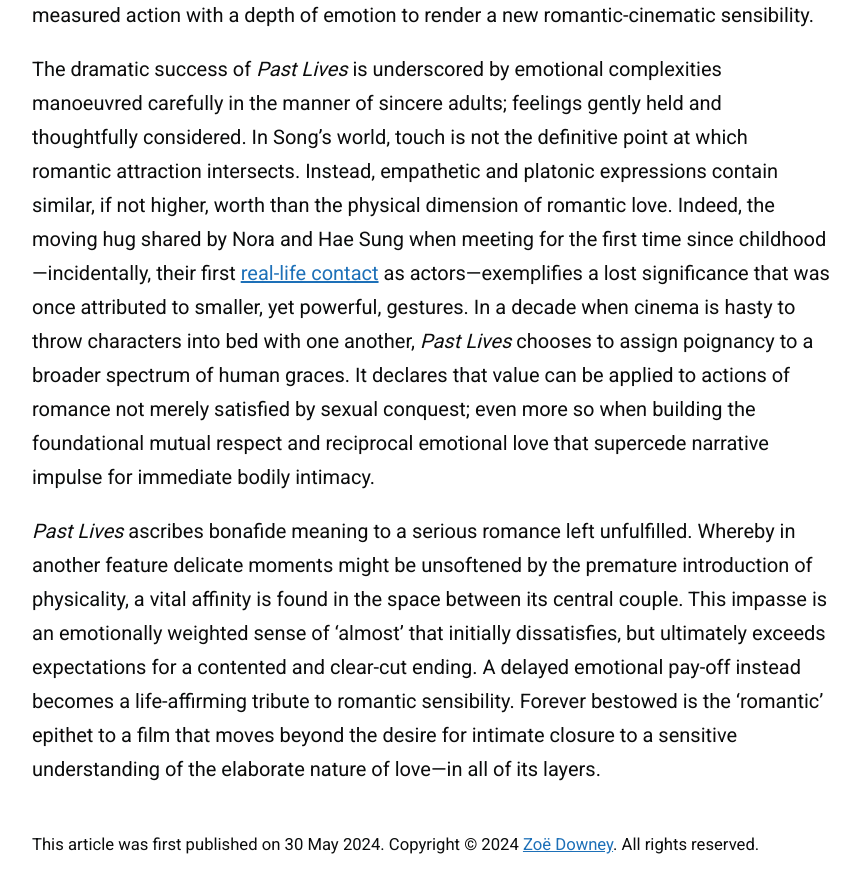
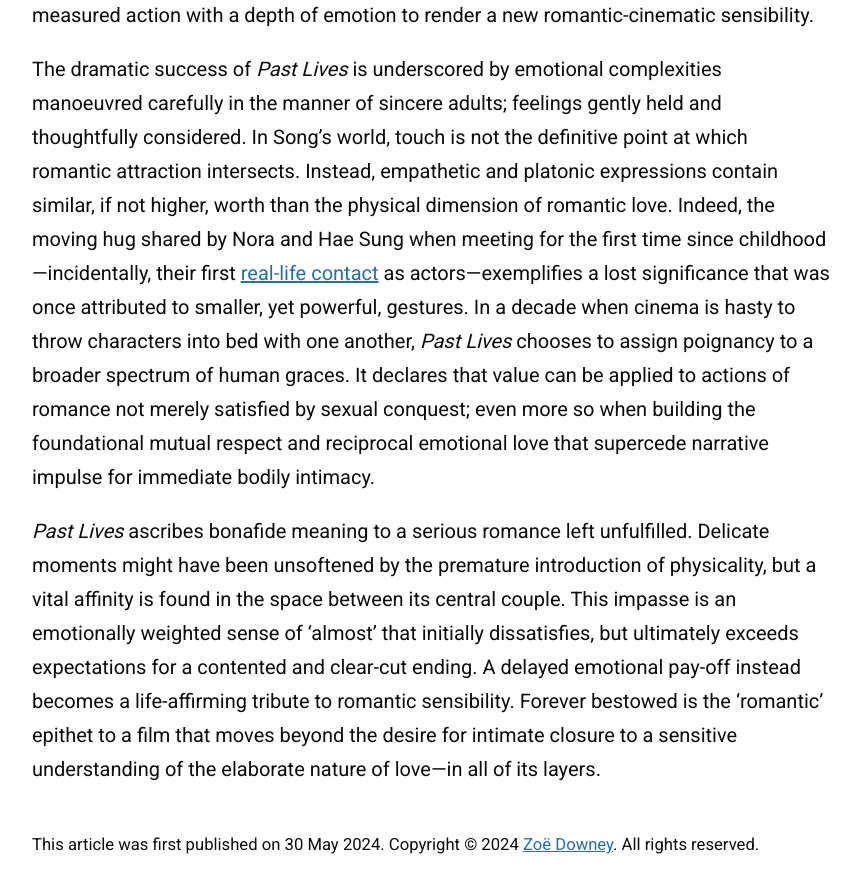
Before and after one commit to zoeurl/zoedowney.github.io, a Jekyll site: the page built from _posts/2024-05-30-past-lives.md, in a window 1280 px wide and 900 px high, scrolled down 2184 px. Shown: the top 893 px of the window, without its empty margins (208-1068 px from the left). Built offline with Jekyll 4.4.1, drawn with Linux system fonts in a browser that asks for light colours.

Commit message:
Update 2024-05-30-past-lives.md

```diff
--- a/_posts/2024-05-30-past-lives.md
+++ b/_posts/2024-05-30-past-lives.md
@@ -21,4 +21,4 @@
 
 The dramatic success of _Past Lives_ is underscored by emotional complexities manoeuvred carefully in the manner of sincere adults; feelings gently held and thoughtfully considered. In Song’s world, touch is not the definitive point at which romantic attraction intersects. Instead, empathetic and platonic expressions contain similar, if not higher, worth than the physical dimension of romantic love. Indeed, the moving hug shared by Nora and Hae Sung when meeting for the first time since childhood—incidentally, their first [real-life contact](https://www.youtube.com/watch?v=9d4ObkmCJYs&t=7s&ab_channel=A24) as actors—exemplifies a lost significance that was once attributed to smaller, yet powerful, gestures. In a decade when cinema is hasty to throw characters into bed with one another, _Past Lives_ chooses to assign poignancy to a broader spectrum of human graces. It declares that value can be applied to actions of romance not merely satisfied by sexual conquest; even more so when building the foundational mutual respect and reciprocal emotional love that supercede narrative impulse for immediate bodily intimacy.
 
-_Past Lives_ ascribes bonafide meaning to a serious romance left unfulfilled. Whereby in another feature delicate moments might be unsoftened by the premature introduction of physicality, a vital affinity is found in the space between its central couple. This impasse is an emotionally weighted sense of ‘almost’ that initially dissatisfies, but ultimately exceeds expectations for a contented and clear-cut ending. A delayed emotional pay-off instead becomes a life-affirming tribute to romantic sensibility. Forever bestowed is the ‘romantic’ epithet to a film that moves beyond the desire for intimate closure to a sensitive understanding of the elaborate nature of love—in all of its layers.
+_Past Lives_ ascribes bonafide meaning to a serious romance left unfulfilled. Delicate moments might have been unsoftened by the premature introduction of physicality, but a vital affinity is found in the space between its central couple. This impasse is an emotionally weighted sense of ‘almost’ that initially dissatisfies, but ultimately exceeds expectations for a contented and clear-cut ending. A delayed emotional pay-off instead becomes a life-affirming tribute to romantic sensibility. Forever bestowed is the ‘romantic’ epithet to a film that moves beyond the desire for intimate closure to a sensitive understanding of the elaborate nature of love—in all of its layers.
```
